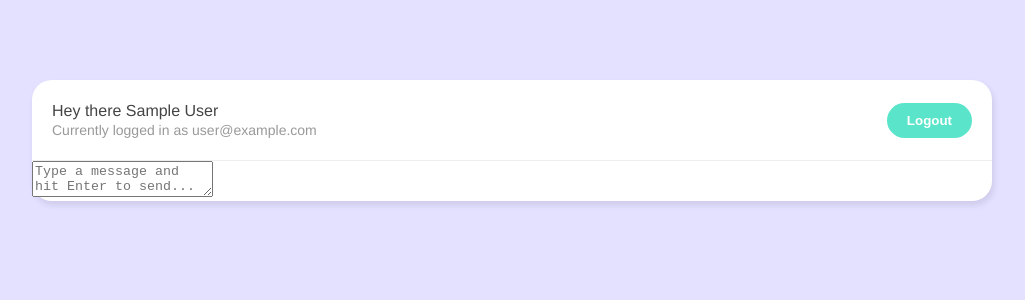
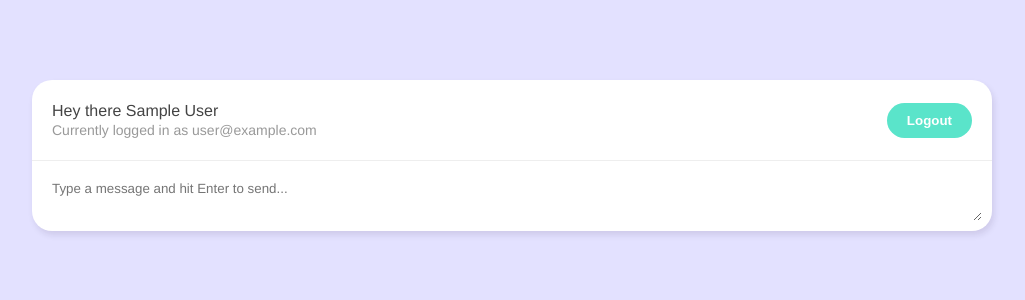
Before and after one commit to AlanLeverenz/live-chat, a Vue app: page /chatroom in a window 1280 px wide. Shown: the top 300 px of the page, without its empty margins (128-1153 px from the left). Built offline with nearby package versions, Linux system fonts and the light colour scheme; no server answers; sample sign-in values are in the browser's storage.

Commit message:
styled chat form

```diff
--- a/src/components/NewChatForm.vue
+++ b/src/components/NewChatForm.vue
@@ -34,6 +34,20 @@
 }
 </script>
 
-<style>
+<style scoped>
+    form {
+        margin: 10px;
+    }
+    textarea {
+        width: 100%;
+        max-width: 100%;
+        margin-bottom: 6px;
+        padding: 10px;
+        box-sizing: border-box;
+        border: 0;
+        border-radius: 20px;
+        font-family: inherit;
+        outline: none;
+    }
 
 </style>
```
